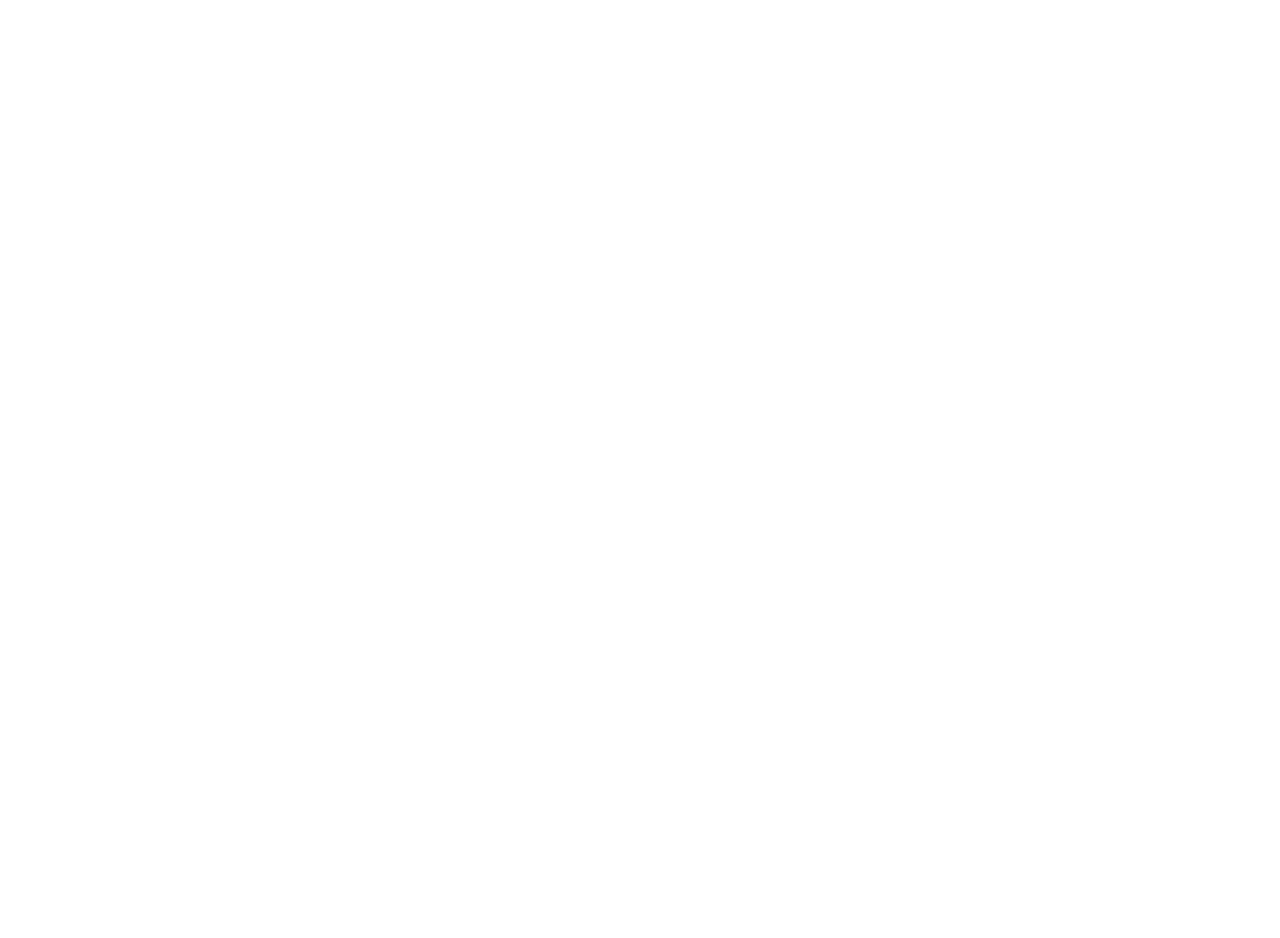
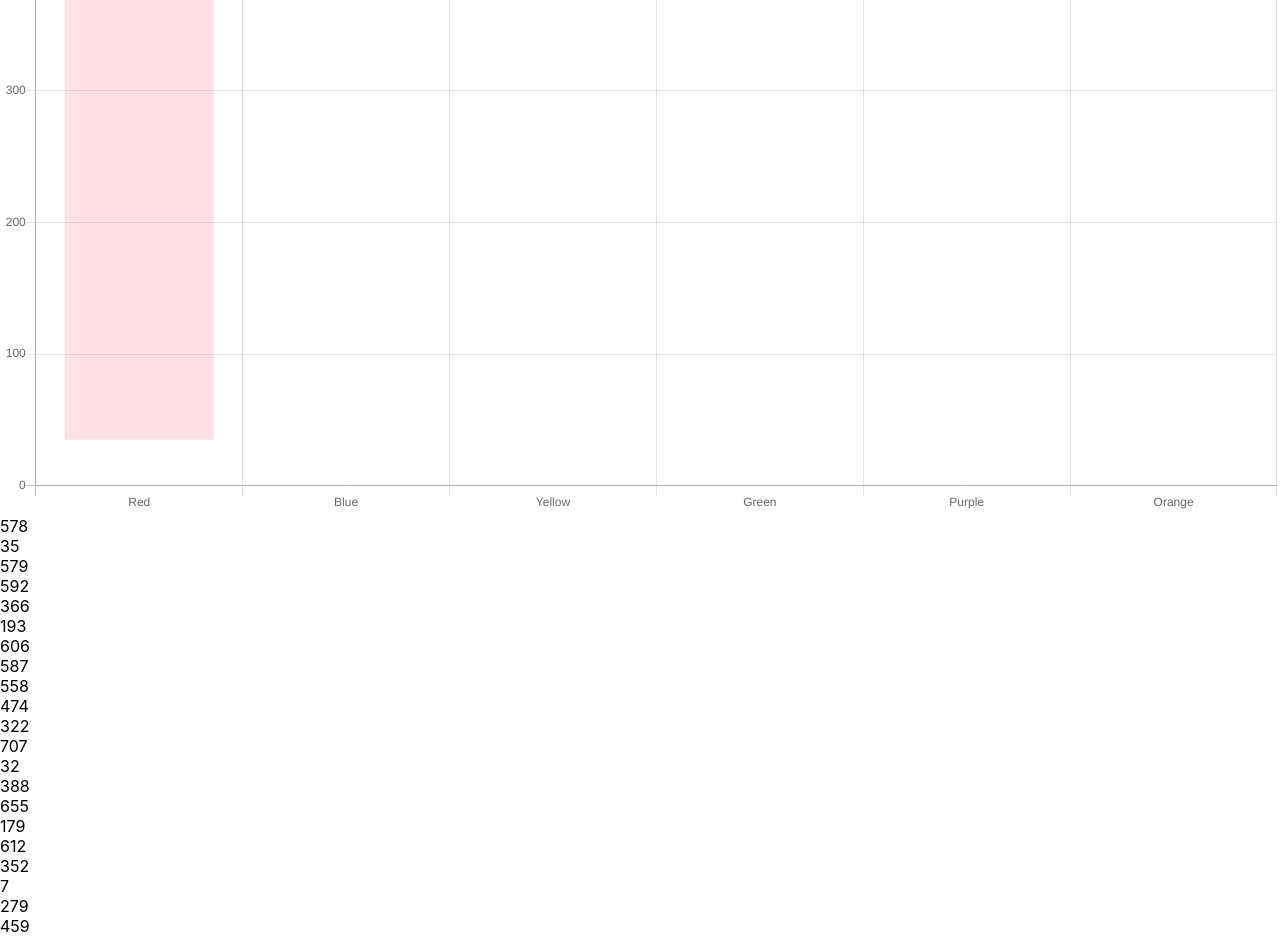
Before and after one commit to AkashNemade16/VisualSorting, a React (Create React App) app: page / in a window 1280 px wide. Shown: the part 423-1361 px from the top of the page. Before the commit the page ends 800 px from the top, so only its background shows below. Built offline with nearby package versions, Linux system fonts and the light colour scheme.

Commit message:
data received from bar

```diff
--- a/src/Components/Charts/Charts.jsx
+++ b/src/Components/Charts/Charts.jsx
@@ -1,48 +1,48 @@
-import React from 'react';
-import {Bar} from 'react-chartjs-2';
-
+import React from "react";
+import { Bar } from "react-chartjs-2";
 
 //bring array values and id here
-
 
 const BarChart = (props) => {
   console.log(props);
 
-    return <div>
+  return (
+    <div>
       <button>random</button>
       <Bar
         data={{
-                // labels:['Red','Blue','Yellow','Green','Purple','Orange'],
-                datasets:[
+          labels: ["Red", "Blue", "Yellow", "Green", "Purple", "Orange"],
+          datasets: [
             {
               data: [props.data],
-                         backgroundColor:[
-                              'rgba(255, 99, 132, 0.2)',
-                                'rgba(54, 162, 235, 0.2)',
-                                'rgba(255, 206, 86, 0.2)',
-                                'rgba(75, 192, 192, 0.2)',
-                                'rgba(153, 102, 255, 0.2)',
-                                'rgba(255, 159, 64, 0.2)'
-                                        ]
-                    }
-                ]
+              backgroundColor: [
+                "rgba(255, 99, 132, 0.2)",
+                "rgba(54, 162, 235, 0.2)",
+                "rgba(255, 206, 86, 0.2)",
+                "rgba(75, 192, 192, 0.2)",
+                "rgba(153, 102, 255, 0.2)",
+                "rgba(255, 159, 64, 0.2)",
+              ],
+            },
+          ],
         }}
         height={400}
         width={600}
         oprions={{
           scales: {
-            yAxes: [{
+            yAxes: [
+              {
                 ticks: {
-                    beginAtZero: true
+                  beginAtZero: true,
                 },
-            }]
               },
-                maintainAspectRatio:false,
+            ],
+          },
+          maintainAspectRatio: false,
         }}
       />
+    </div>
+  );
+};
 
-
-    </div>
-}
-
-export default  BarChart;
+export default BarChart;
--- a/src/visual.jsx
+++ b/src/visual.jsx
@@ -32,9 +32,20 @@
 
 
   render() {
+    const {array} = this.state;
     return (
       <div>
-
+        <SimpleMenu/>
+        <Bar data={array}/>
+        <div className="array-container">
+        {array.map((value, idx) => (
+          <div
+            className="array-bar"
+            key={idx}
+           >{value}</div>
+        ))}
+        <Button color="secondary">Reset Array</Button>
+      </div>
       </div>
     )
   }
```
Also changed, not shown: 1 other file (tests, documents, lock files or other folders). Lines whose indentation alone changed are shown as unchanged.
